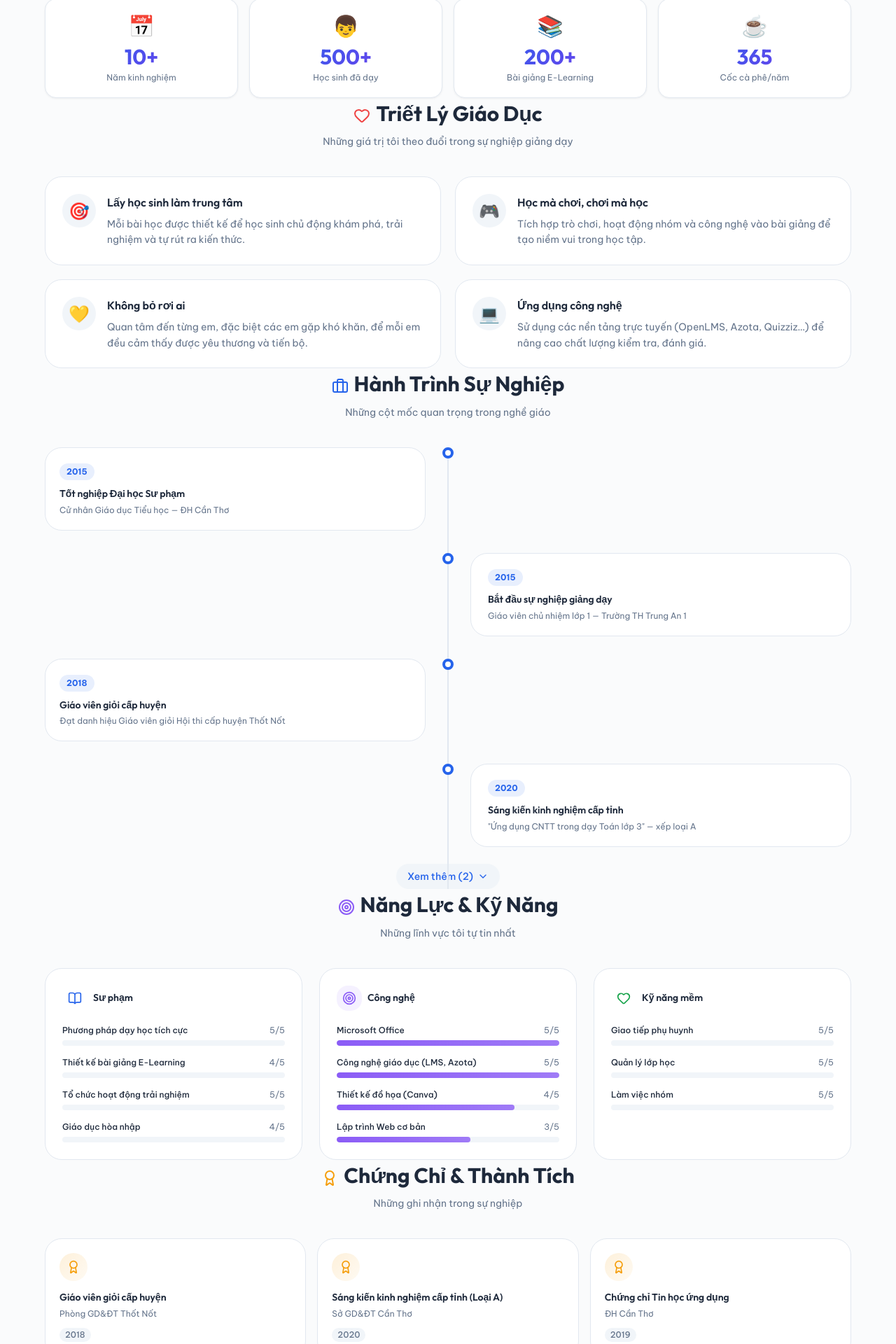
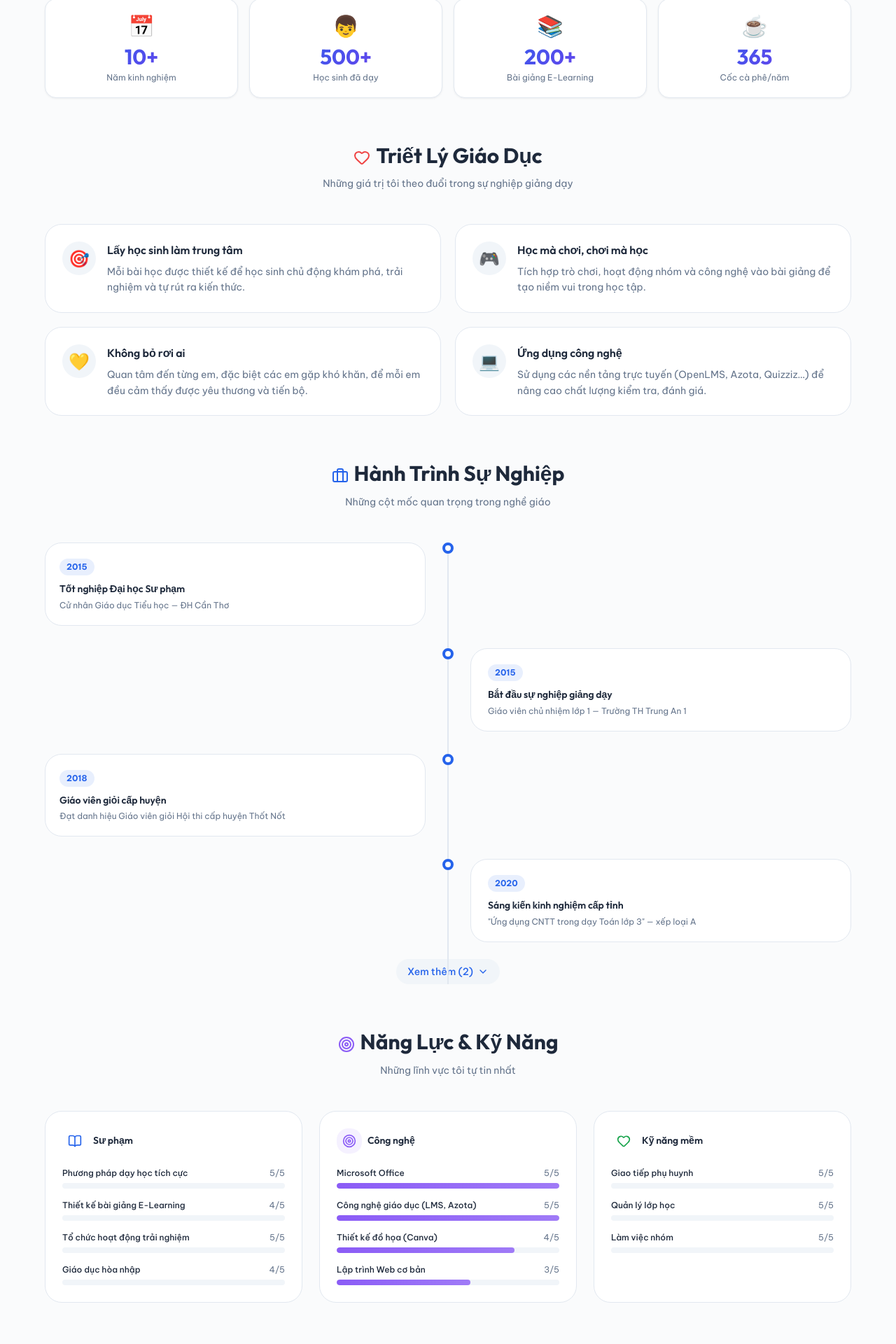
Before and after one commit to Chauphan708/thaychau, a React (Vite) app: page /ho-so in a window 1280 px wide. Shown: the part 556-2476 px from the top of the page at 70% size. Built offline with nearby package versions, Linux system fonts and the light colour scheme; no server answers; the database is empty.

Commit message:
fix: apply balanced margins (60px top, 48px bottom) to ProfilePage.tsx sections

```diff
--- a/src/pages/ProfilePage.tsx
+++ b/src/pages/ProfilePage.tsx
@@ -160,8 +160,8 @@ function FunFactsSection() {
 function PhilosophySection() {
   const { philosophies } = useSiteData();
   return (
-    <AnimatedSection className="container mx-auto max-w-5xl px-4 pt-16 pb-16 my-8">
-      <div className="text-center mb-10">
+    <AnimatedSection className="container mx-auto max-w-5xl px-4" style={{ marginTop: "60px", marginBottom: "60px" }}>
+      <div className="text-center" style={{ marginBottom: "48px" }}>
         <h2
           className="text-2xl md:text-3xl font-bold mb-2"
           style={{ fontFamily: "var(--font-heading)", color: "var(--color-text)" }}
@@ -218,8 +218,8 @@ function TimelineSection() {
   const visibleItems = expanded ? milestones : milestones.slice(0, 4);
 
   return (
-    <AnimatedSection className="container mx-auto max-w-5xl px-4 pt-16 pb-16 my-8">
-      <div className="text-center mb-10">
+    <AnimatedSection className="container mx-auto max-w-5xl px-4" style={{ marginTop: "60px", marginBottom: "60px" }}>
+      <div className="text-center" style={{ marginBottom: "48px" }}>
         <h2
           className="text-2xl md:text-3xl font-bold mb-2"
           style={{ fontFamily: "var(--font-heading)", color: "var(--color-text)" }}
@@ -331,8 +331,8 @@ function SkillsSection() {
   ];
 
   return (
-    <AnimatedSection className="container mx-auto max-w-5xl px-4 pt-16 pb-16 my-8">
-      <div className="text-center mb-10">
+    <AnimatedSection className="container mx-auto max-w-5xl px-4" style={{ marginTop: "60px", marginBottom: "60px" }}>
+      <div className="text-center" style={{ marginBottom: "48px" }}>
         <h2
           className="text-2xl md:text-3xl font-bold mb-2"
           style={{ fontFamily: "var(--font-heading)", color: "var(--color-text)" }}
@@ -411,8 +411,8 @@ function SkillsSection() {
 function CertificatesSection() {
   const { certificates } = useSiteData();
   return (
-    <AnimatedSection className="container mx-auto max-w-5xl px-4 pt-16 pb-16 my-8">
-      <div className="text-center mb-10">
+    <AnimatedSection className="container mx-auto max-w-5xl px-4" style={{ marginTop: "60px", marginBottom: "60px" }}>
+      <div className="text-center" style={{ marginBottom: "48px" }}>
         <h2
           className="text-2xl md:text-3xl font-bold mb-2"
           style={{ fontFamily: "var(--font-heading)", color: "var(--color-text)" }}
```
